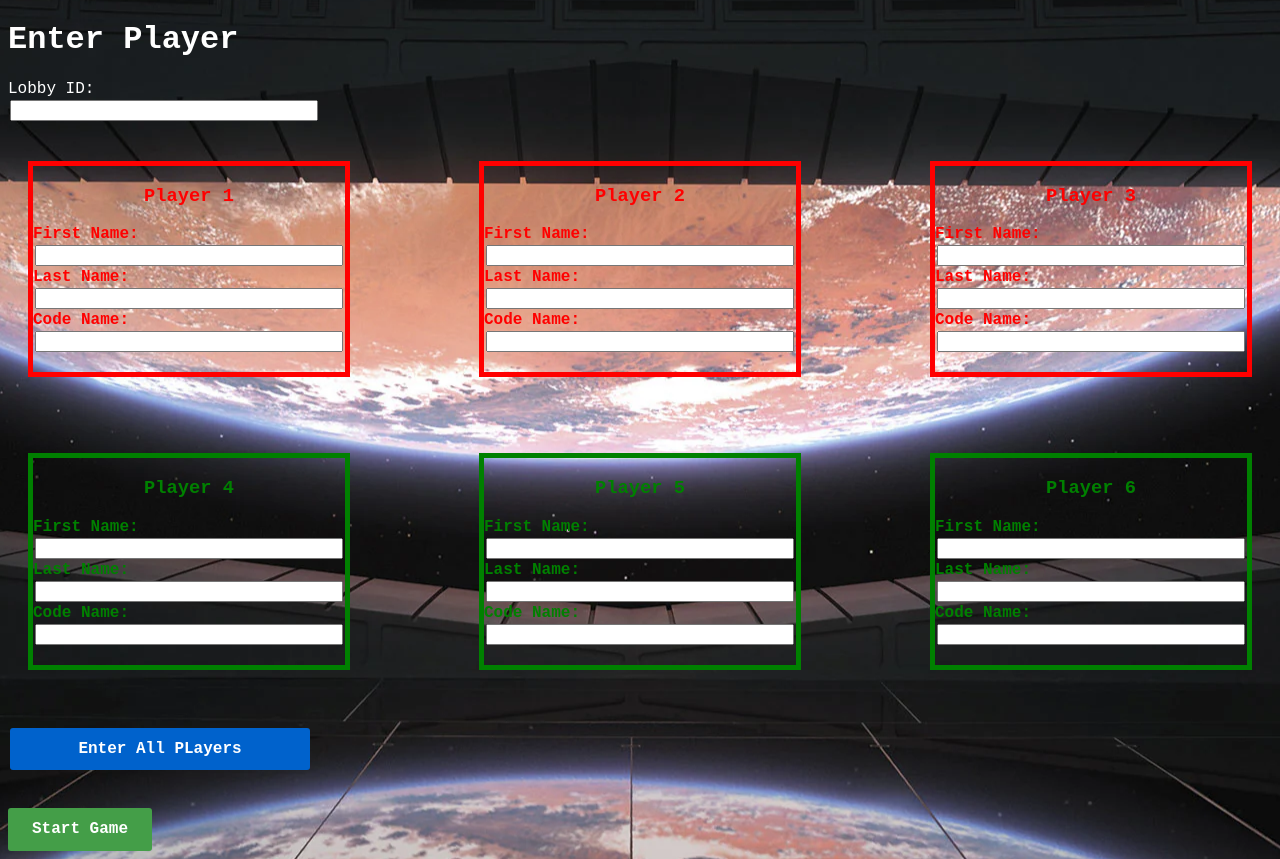
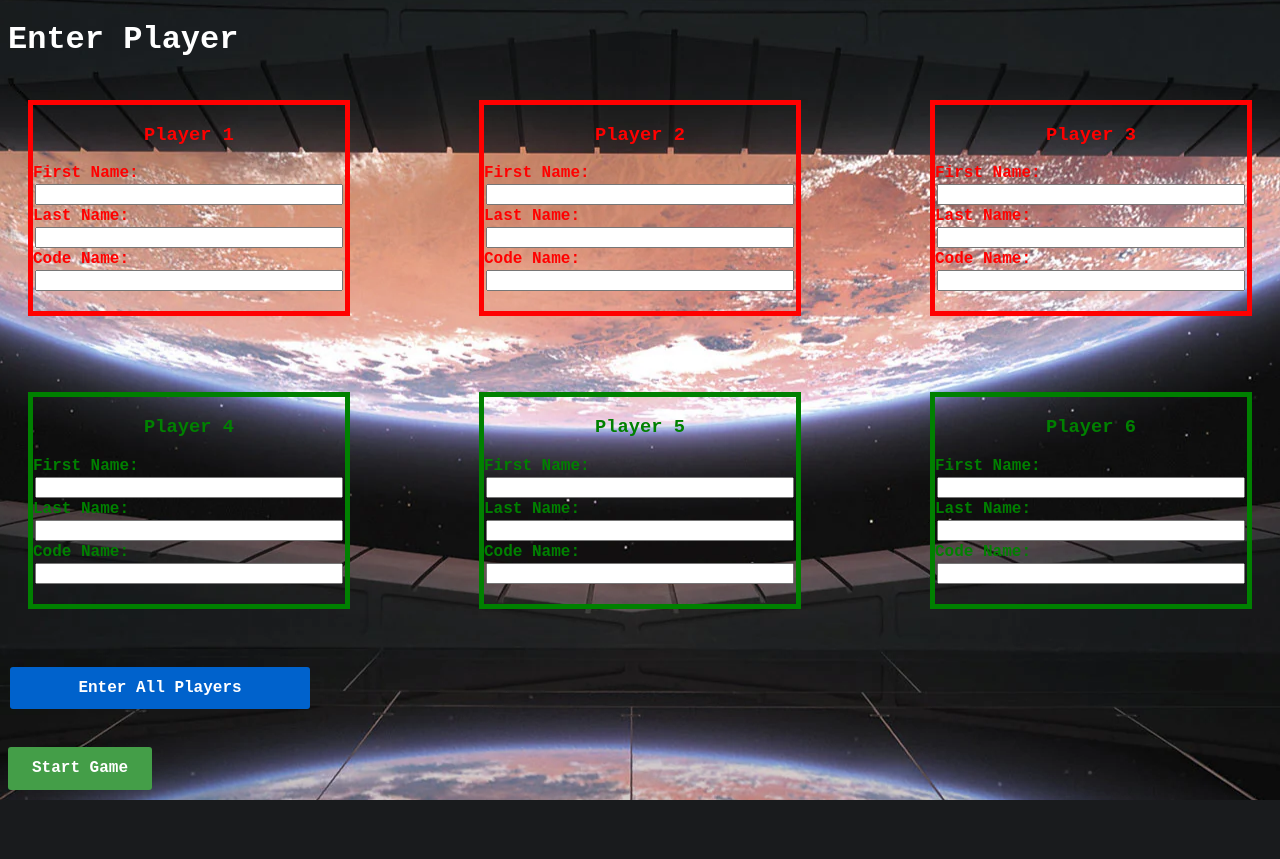
Before and after one commit to gaberay2022/Software-Engineer-Project, a Flask app: page / in a window 1280 px wide. After the commit the page ends 800 px from the top, so only its background shows below. Run offline with Flask 2, Linux system fonts and the light colour scheme; some libraries are stand-ins or nearby versions.

Commit message:
Update PlayerEntryScreen.html (#22)
Fixed some small typos

```diff
--- a/templates/PlayerEntryScreen.html
+++ b/templates/PlayerEntryScreen.html
@@ -11,10 +11,6 @@
     <h1 style="font-family: 'Courier New'; color:white">Enter Player</h1>
     <form action='PlayerEntryScreen' method="POST">
 
-      <div class = "lobbyID">
-        <label for="lobby-id" style="color:white">Lobby ID:</label>
-        <input type="text" id="lobby-id" name="lobby-id"><br><br>
-      </div>
       <div class="container1">
       <div class="player1">
         <h3 style="color: red; text-align: center">Player 1</h3>
@@ -81,7 +77,7 @@
     </div>
       <br><br>
 
-      <input id="enter_players_btn" style="font-family: 'Courier New'; text-align: center;" type="submit" value="Enter All PLayers">
+      <input id="enter_players_btn" style="font-family: 'Courier New'; text-align: center;" type="submit" value="Enter All Players">
     </form>
 
     <br><br>
```
